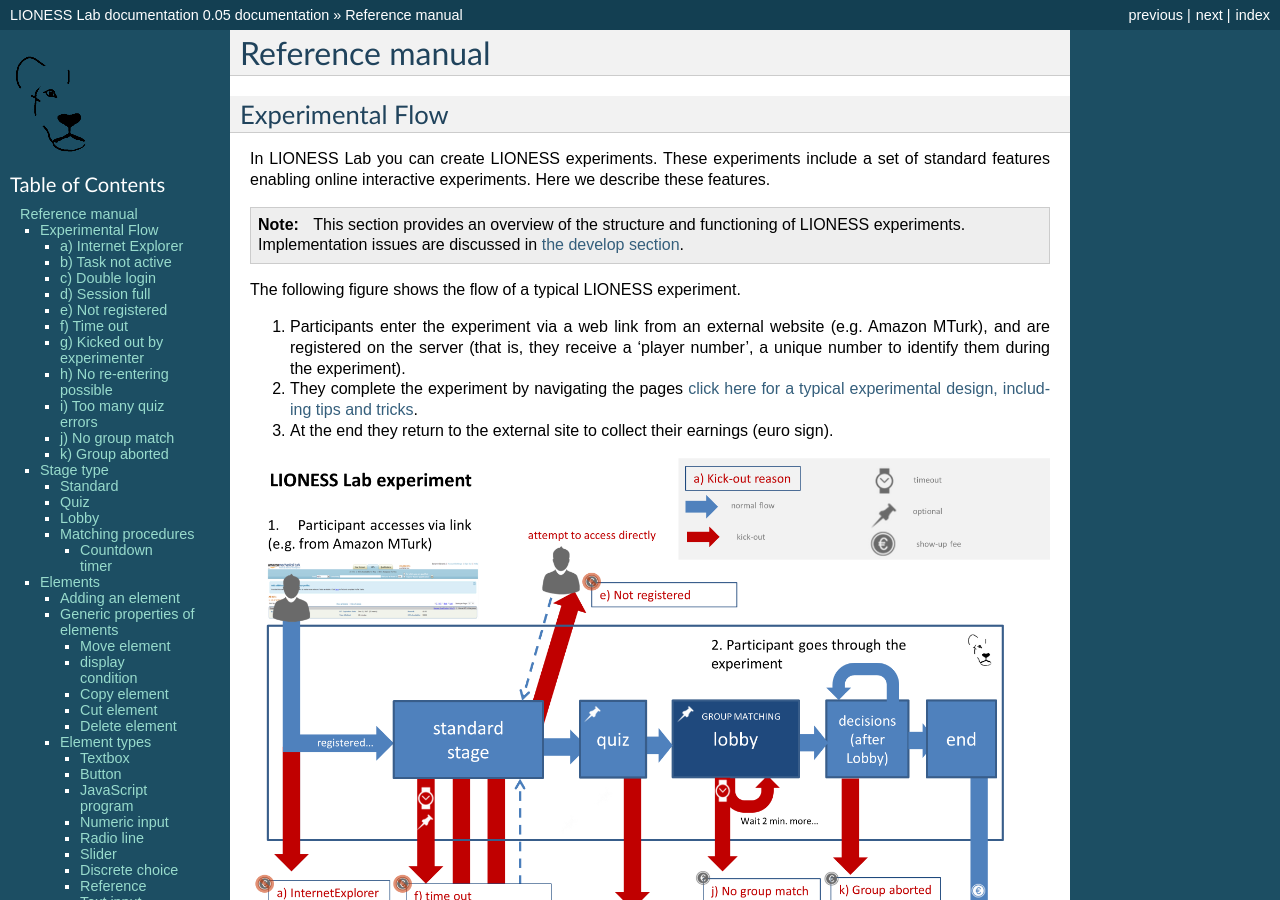
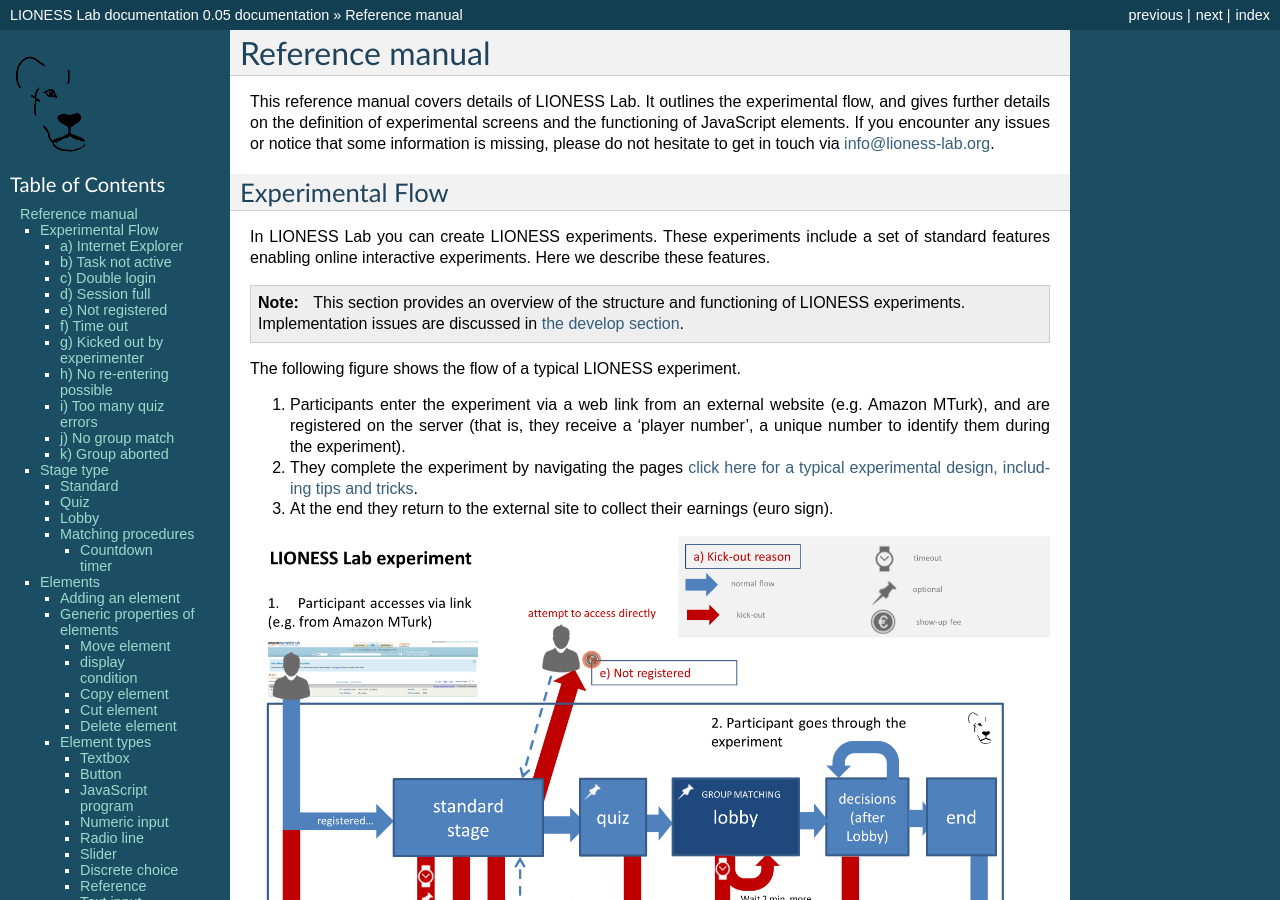
Before and after one commit to marcusgia2505/LIONESS_doc, a Sphinx documentation site: the page built from docs/040_reference_manual.rst, in a window 1280 px wide and 900 px high. Built offline with Sphinx 7.4.7, drawn with Linux system fonts in a browser that asks for light colours.

Commit message:
Update 040_reference_manual.rst

```diff
--- a/docs/040_reference_manual.rst
+++ b/docs/040_reference_manual.rst
@@ -2,6 +2,7 @@
 Reference manual
 =========================
 
+This reference manual covers details of LIONESS Lab. It outlines the experimental flow, and gives further details on the definition of experimental screens and the functioning of JavaScript elements. If you encounter any issues or notice that some information is missing, please do not hesitate to get in touch via info@lioness-lab.org.
 
 Experimental Flow
 ==================
```
